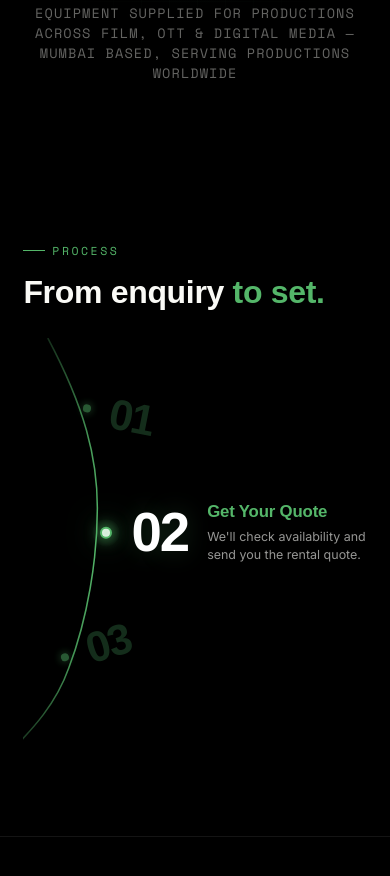
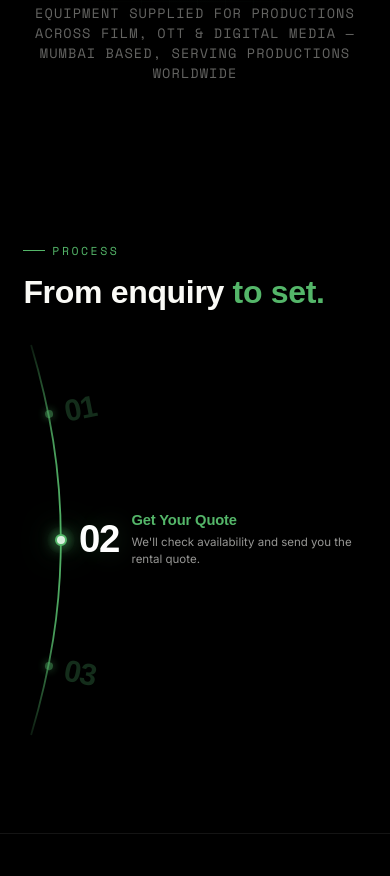
Before and after one commit to Aayushman1702/n1, a website: page index.html in a window 390 px wide. Shown: the part 5869-6745 px from the top of the page. Drawn offline with nearby package versions, Linux system fonts and the light colour scheme; a web font is replaced by a local one.

Commit message:
fix(mobile): center process dots precisely on curved line and prevent text clipping on phones

```diff
--- a/index.html
+++ b/index.html
@@ -1013,41 +1013,47 @@ nav.scrolled{background:rgba(0,0,0,.86);backdrop-filter:blur(14px);padding:1rem
 .step p{color:var(--paper-60);font-size:.85rem;line-height:1.6;max-width:220px;}
 
 /* Mobile Curved Orbit Process (Matching Reference) */
+/* Mobile Curved Orbit Process (Matching Reference) */
 .process-mobile-stage{
   display:none;
   position:relative;
   width:100%;
-  max-width:440px;
+  max-width:100%;
   height:410px;
-  margin:1.8rem auto 0;
-  overflow:hidden;
+  margin:1.4rem auto 0;
+  overflow:visible;
   user-select:none;
   touch-action:pan-y;
 }
 .mob-arc-svg{
   position:absolute;
-  inset:0;
+  top:0;
+  left:0;
   width:100%;
   height:100%;
   pointer-events:none;
   z-index:1;
+  overflow:visible;
 }
 .mob-process-nodes{
   position:absolute;
   inset:0;
   z-index:3;
+  pointer-events:none;
 }
 .mob-node-item{
   position:absolute;
   display:flex;
   align-items:center;
-  transform-origin:left center;
+  transform:translate(0, -50%);
+  transform-origin:0 50%;
   transition:top 0.55s cubic-bezier(0.22, 0.85, 0.32, 1),
               left 0.55s cubic-bezier(0.22, 0.85, 0.32, 1),
               transform 0.55s cubic-bezier(0.22, 0.85, 0.32, 1),
               opacity 0.45s ease;
   cursor:pointer;
   white-space:nowrap;
+  pointer-events:auto;
 }
 .mob-node-dot{
   position:relative;
@@ -1055,6 +1061,7 @@ nav.scrolled{background:rgba(0,0,0,.86);backdrop-filter:blur(14px);padding:1rem
   width:8px;
   height:8px;
   border-radius:50%;
+  margin-left:-4px; /* Centers 8px dot on the exact curve point */
   background:var(--green);
   opacity:0.65;
   box-shadow:0 0 8px var(--green);
@@ -1063,6 +1070,7 @@ nav.scrolled{background:rgba(0,0,0,.86);backdrop-filter:blur(14px);padding:1rem
 .mob-node-item.is-active .mob-node-dot{
   width:12px;
   height:12px;
+  margin-left:-6px; /* Centers 12px active dot on the exact curve point */
   background:#ffffff;
   border:2.5px solid var(--green);
   opacity:1;
@@ -1084,23 +1092,24 @@ nav.scrolled{background:rgba(0,0,0,.86);backdrop-filter:blur(14px);padding:1rem
 .mob-node-num{
   font-family:var(--font-display);
   font-weight:800;
-  font-size:clamp(2.4rem, 11vw, 3.4rem);
+  font-size:clamp(1.9rem, 7.5vw, 2.5rem);
   letter-spacing:-0.04em;
   line-height:1;
-  margin-left:1.2rem;
+  margin-left:0.75rem;
   transition:all 0.55s cubic-bezier(0.22, 0.85, 0.32, 1);
   color:#1b3d24;
 }
 .mob-node-item.is-active .mob-node-num{
   color:#ffffff;
-  font-size:clamp(3.1rem, 14vw, 4.4rem);
+  font-size:clamp(2.4rem, 9.5vw, 3.1rem);
   text-shadow:0 0 24px rgba(84,182,105,0.25);
 }
 .mob-node-content{
-  margin-left:1.2rem;
-  max-width:200px;
+  margin-left:0.8rem;
+  width:calc(100vw - 165px);
+  max-width:230px;
   opacity:0;
-  transform:translateX(16px);
+  transform:translateX(14px);
   pointer-events:none;
   transition:opacity 0.45s ease, transform 0.45s cubic-bezier(0.2, 0.8, 0.2, 1);
 }
@@ -1112,17 +1121,18 @@ nav.scrolled{background:rgba(0,0,0,.86);backdrop-filter:blur(14px);padding:1rem
 .mob-node-title{
   font-family:var(--font-display);
   font-weight:700;
-  font-size:clamp(1.05rem, 4.2vw, 1.25rem);
+  font-size:clamp(0.92rem, 3.6vw, 1.12rem);
   color:var(--green);
   line-height:1.2;
-  margin-bottom:0.35rem;
+  margin-bottom:0.3rem;
   letter-spacing:-0.01em;
+  white-space:normal;
 }
 .mob-node-desc{
   font-family:var(--font-body);
-  font-size:clamp(0.78rem, 3.2vw, 0.86rem);
+  font-size:clamp(0.72rem, 2.7vw, 0.82rem);
   color:var(--paper-60);
-  line-height:1.48;
+  line-height:1.45;
   white-space:normal;
 }
 
@@ -1502,17 +1512,17 @@ footer{border-top:1px solid var(--paper-08);padding:5rem 0 2.5rem;background:var
 
     <!-- Mobile Curved Orbit Stage (Matching Reference) -->
     <div class="process-mobile-stage" id="processMobileStage">
-      <svg class="mob-arc-svg" viewBox="0 0 360 410" preserveAspectRatio="none">
+      <svg class="mob-arc-svg" id="mobArcSvg" viewBox="0 0 360 410">
         <defs>
           <linearGradient id="mobArcGrad" x1="0%" y1="0%" x2="0%" y2="100%">
-            <stop offset="0%" stop-color="#54B669" stop-opacity="0.25"/>
+            <stop offset="0%" stop-color="#54B669" stop-opacity="0.15"/>
             <stop offset="25%" stop-color="#54B669" stop-opacity="0.85"/>
             <stop offset="50%" stop-color="#54B669" stop-opacity="1"/>
-            <stop offset="78%" stop-color="#54B669" stop-opacity="0.8"/>
-            <stop offset="100%" stop-color="#54B669" stop-opacity="0.2"/>
+            <stop offset="75%" stop-color="#54B669" stop-opacity="0.85"/>
+            <stop offset="100%" stop-color="#54B669" stop-opacity="0.15"/>
           </linearGradient>
         </defs>
-        <path d="M 26 0 C 65 70, 78 120, 78 170 C 78 220, 68 280, 48 330 C 35 365, 12 390, -20 420" stroke="url(#mobArcGrad)" stroke-width="1.6" fill="none" />
+        <path id="mobArcPath" d="M 8 10 C 38 75, 52 135, 52 205 C 52 275, 38 335, 8 400" stroke="url(#mobArcGrad)" stroke-width="1.8" fill="none" />
       </svg>
       <div class="mob-process-nodes" id="mobProcessNodes"></div>
     </div>
@@ -2319,36 +2329,70 @@ if (mobProcessNodes && mobProcessStage) {
     nodeEls.push(node);
   });
 
+  const mobArcSvg = document.getElementById('mobArcSvg');
+  const mobArcPath = document.getElementById('mobArcPath');
+
   function updateMobileOrbit() {
-    const yCenter = 195;
+    if (!mobProcessStage || !mobArcPath) return;
+
+    const stageW = mobProcessStage.clientWidth || 360;
+    const stageH = 410;
+
+    // Apex of the curve on the left
+    const apexX = Math.min(48, Math.max(32, stageW * 0.11));
+    const startEndX = 8;
+    const pathD = `M ${startEndX} 10 C ${apexX * 0.72} 75, ${apexX} 135, ${apexX} 205 C ${apexX} 275, ${apexX * 0.72} 335, ${startEndX} 400`;
+    mobArcPath.setAttribute('d', pathD);
+    if (mobArcSvg) {
+      mobArcSvg.setAttribute('viewBox', `0 0 ${stageW} ${stageH}`);
+    }
+
+    const totalLen = mobArcPath.getTotalLength();
+    if (!totalLen) return;
+
     nodeEls.forEach((node, idx) => {
-      const diff = idx - activeStepIdx;
-      const y = yCenter + (diff * 125);
-      const normY = (y - 170) / 160;
-      const x = Math.round(78 - (normY * normY * 46));
-      const angle = Math.round(-normY * 18);
+      let diff = idx - activeStepIdx;
+      if (diff > processStepsData.length / 2) diff -= processStepsData.length;
+      if (diff < -processStepsData.length / 2) diff += processStepsData.length;
+
+      let ratio;
+      if (diff === 0) {
+        ratio = 0.50; // Active step sits directly on apex
+      } else if (diff === -1) {
+        ratio = 0.18; // Step above
+      } else if (diff === 1) {
+        ratio = 0.82; // Step below
+      } else {
+        ratio = diff < 0 ? 0.02 : 0.98; // Off-screen steps
+      }
+
+      const length = ratio * totalLen;
+      const pt = mobArcPath.getPointAtLength(length);
+      const ptAhead = mobArcPath.getPointAtLength(Math.min(totalLen, length + 2));
+      const ptBehind = mobArcPath.getPointAtLength(Math.max(0, length - 2));
+      const angle = Math.atan2(ptAhead.y - ptBehind.y, ptAhead.x - ptBehind.x) * (180 / Math.PI) - 90;
 
       if (diff === 0) {
         node.classList.add('is-active');
-        node.style.top = `${y}px`;
-        node.style.left = `${x}px`;
+        node.style.top = `${pt.y.toFixed(1)}px`;
+        node.style.left = `${pt.x.toFixed(1)}px`;
         node.style.transform = `translate(0, -50%) rotate(0deg)`;
         node.style.opacity = '1';
         node.style.pointerEvents = 'auto';
         node.style.zIndex = '10';
-      } else if (diff === 1 || diff === -1) {
+      } else if (Math.abs(diff) === 1) {
         node.classList.remove('is-active');
-        node.style.top = `${y}px`;
-        node.style.left = `${x}px`;
-        node.style.transform = `translate(0, -50%) rotate(${angle}deg)`;
+        node.style.top = `${pt.y.toFixed(1)}px`;
+        node.style.left = `${pt.x.toFixed(1)}px`;
+        node.style.transform = `translate(0, -50%) rotate(${angle.toFixed(1)}deg)`;
         node.style.opacity = '0.75';
         node.style.pointerEvents = 'auto';
         node.style.zIndex = '5';
       } else {
         node.classList.remove('is-active');
-        node.style.top = `${y}px`;
-        node.style.left = `${x}px`;
-        node.style.transform = `translate(0, -50%) rotate(${angle}deg) scale(0.6)`;
+        node.style.top = `${pt.y.toFixed(1)}px`;
+        node.style.left = `${pt.x.toFixed(1)}px`;
+        node.style.transform = `translate(0, -50%) rotate(${angle.toFixed(1)}deg) scale(0.6)`;
         node.style.opacity = '0';
         node.style.pointerEvents = 'none';
         node.style.zIndex = '1';
```
